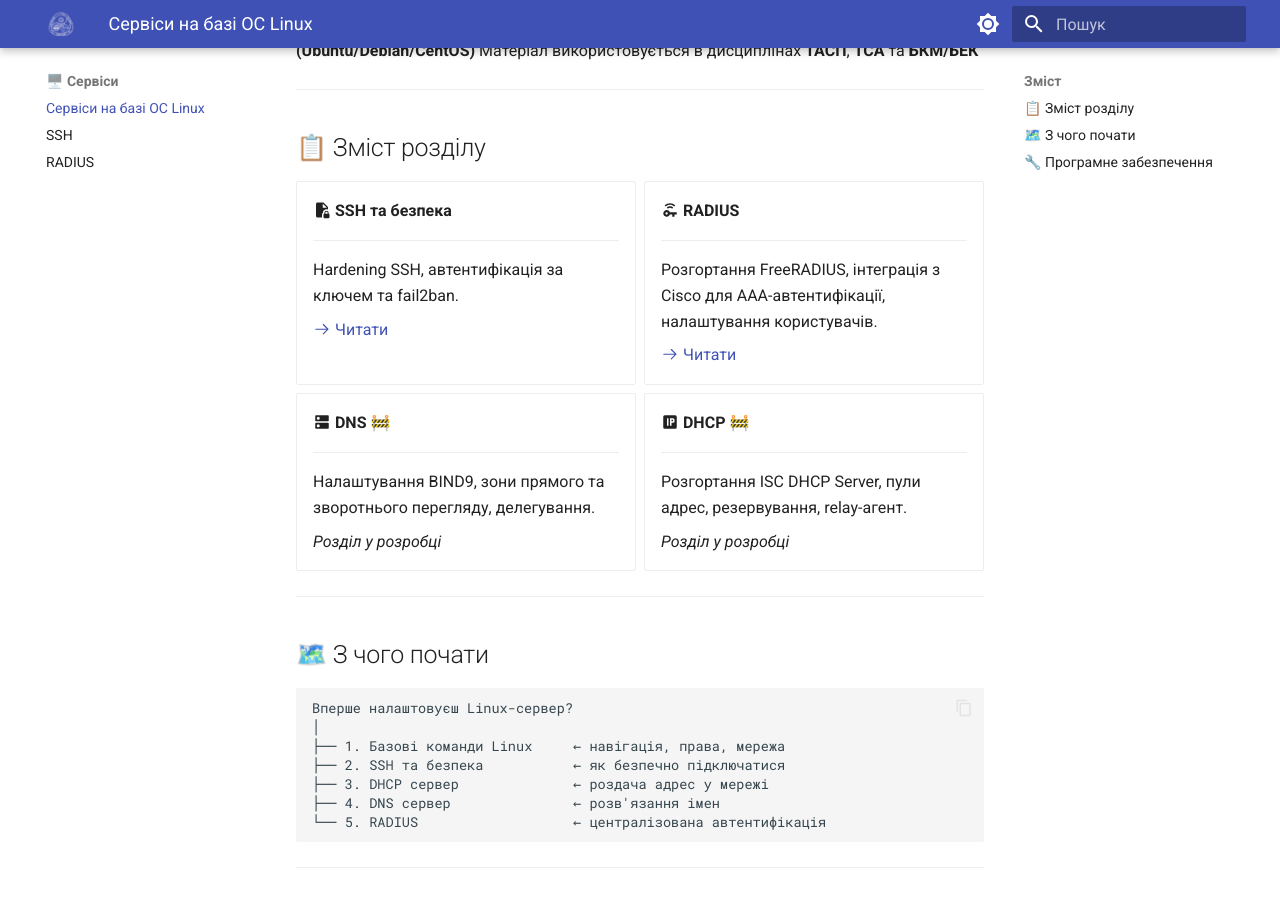
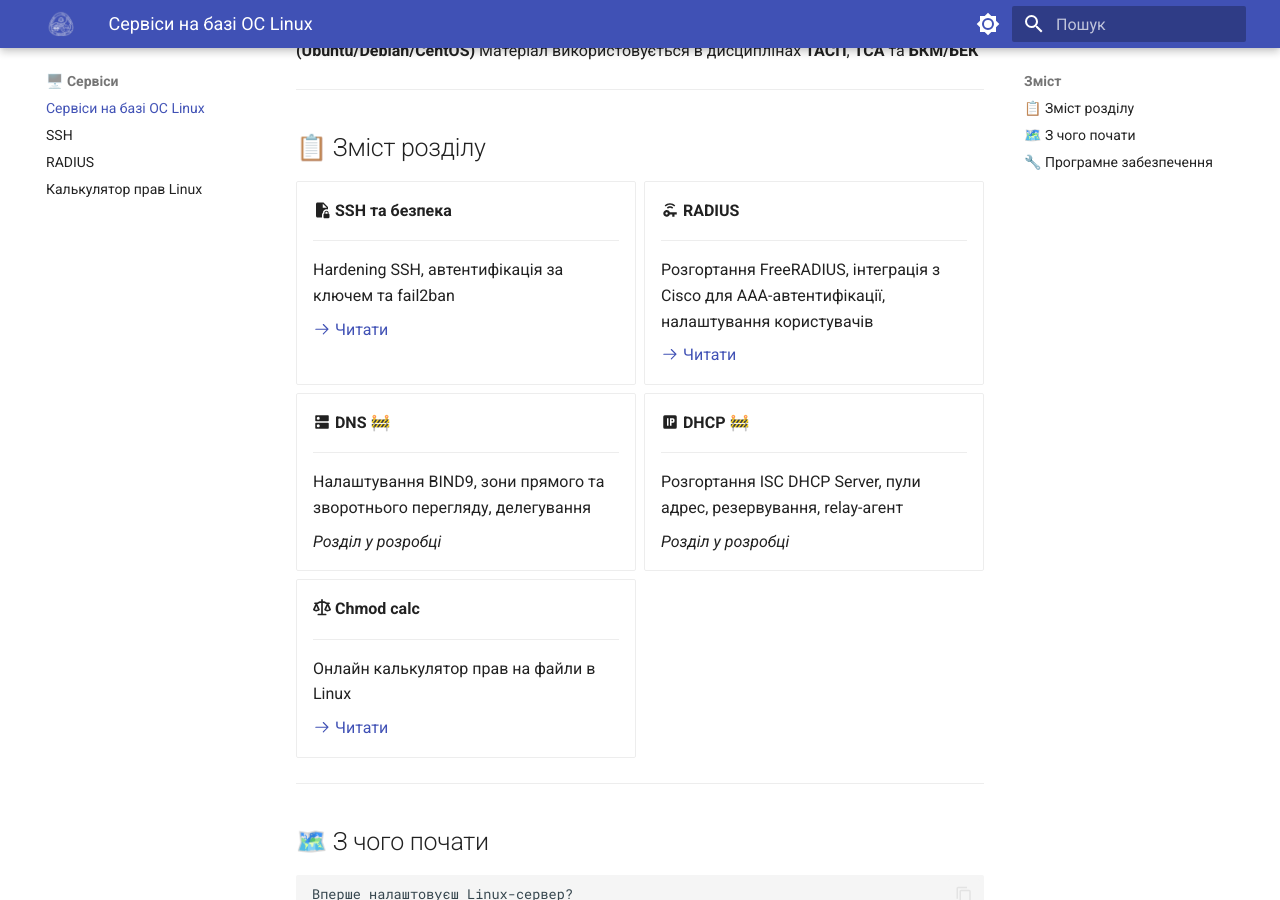
Before and after one commit to left769/21-docs, an MkDocs documentation site: the page built from docs/server-services/index.md, in a window 1280 px wide and 900 px high, scrolled down 215 px. Built offline with MkDocs 1.6.1 and Material for MkDocs 9.7.7, drawn with Linux system fonts in a browser that asks for light colours.

Commit message:
added chmod calculator

```diff
--- a/docs/server-services/index.md
+++ b/docs/server-services/index.md
@@ -13,7 +13,7 @@
 
     ---
 
-    Hardening SSH, автентифікація за ключем та fail2ban.
+    Hardening SSH, автентифікація за ключем та fail2ban
 
     [:octicons-arrow-right-24: Читати](ssh.md)
 
@@ -21,7 +21,7 @@
 
     ---
 
-    Розгортання FreeRADIUS, інтеграція з Cisco для AAA-автентифікації, налаштування користувачів.
+    Розгортання FreeRADIUS, інтеграція з Cisco для AAA-автентифікації, налаштування користувачів
 
     [:octicons-arrow-right-24: Читати](radius.md)
 
@@ -29,7 +29,7 @@
 
     ---
 
-    Налаштування BIND9, зони прямого та зворотнього перегляду, делегування.
+    Налаштування BIND9, зони прямого та зворотнього перегляду, делегування
 
     *Розділ у розробці*
 
@@ -37,9 +37,17 @@
 
     ---
 
-    Розгортання ISC DHCP Server, пули адрес, резервування, relay-агент.
+    Розгортання ISC DHCP Server, пули адрес, резервування, relay-агент
 
     *Розділ у розробці*
+
+-   :octicons-law-16: __Chmod calc__
+
+    ---
+
+    Онлайн калькулятор прав на файли в Linux
+
+    [:octicons-arrow-right-24: Читати](chmod-calculator.md)
 
 </div>
 
--- a/mkdocs.yml
+++ b/mkdocs.yml
@@ -47,6 +47,7 @@ nav:
       - '👋Вступ': index.md
       - '🧪Інструкція з користування PNET Lab': pnet.md
       - 'Калькулятор маски підмереж': network-configs/subnet-calculator.md
+      - 'Калькулятор прав Linux': server-services/chmod-calculator.md
   - 🌐 Мережі:
       - 'Вступ до мереж': network-configs/index.md
       - 'IP інтерфейси': network-configs/IP-interfaces.md
@@ -61,6 +62,7 @@ nav:
       - 'SSH': server-services/ssh.md
       # - 'DHCP': server-services/dhcp-server.md
       - 'RADIUS': server-services/radius.md
+      - 'Калькулятор прав': server-services/chmod-calculator.md
 
 markdown_extensions:
   - pymdownx.highlight:
```
